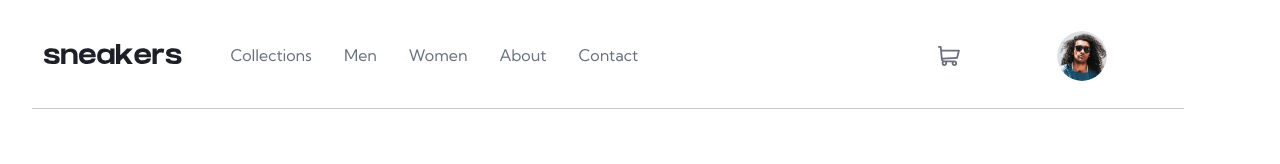
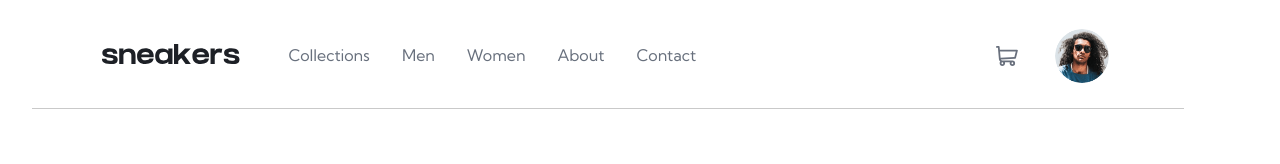
Before and after one commit to fadaee21/sneakers, a React (Create React App) app: page / in a window 1280 px wide. Shown: the top 164 px of the page. Built offline with nearby package versions, Linux system fonts and the light colour scheme.

Commit message:
change avatar features

```diff
--- a/src/components/header/header.style.css
+++ b/src/components/header/header.style.css
@@ -43,24 +43,25 @@
 
 .header-img {
   display: flex;
-  justify-content: center;
+  justify-content: flex-end;
   align-items: center;
-  margin-right: 2rem;
-  gap: 1rem;
+  /* margin-right: 2rem; */
+
 }
 .header-img > img:nth-child(2) {
   cursor: pointer;
-  scale: 0.5;
+  width: 4rem;
+  height: 4rem;
 
-  border: 8px solid #fff;
+  border: 5px solid #fff;
   border-radius: 50%;
-  transition: all 1s;
+  transition: all 0.5s;
 }
 .header-img > img:nth-child(2):hover {
-  border: 8px solid var(--orange);
+  border: 5px solid var(--orange);
 }
 .cart-icon img {
-  margin-right: 3rem;
+  margin-right: 2rem;
   cursor: pointer;
 }
 
@@ -122,7 +123,7 @@
   }
 
   .cart-icon img {
-    margin-right: 0;
+    margin-right: 1rem;
   }
   .header-logo {
     display: flex;
```
